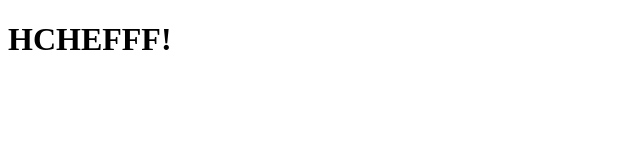
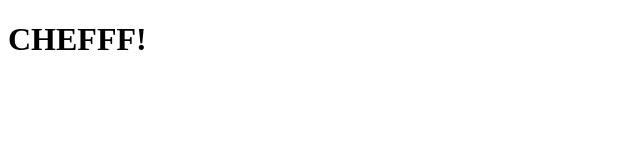
Before and after one commit to GregoryBassard/bassard-org, a plain HTML site: page index.html in a window 1280 px wide. Shown: the whole page, without its empty margins (0-640 px from the left). Drawn offline with Linux system fonts and the light colour scheme.

Commit message:
Update index.html

```diff
--- a/index.html
+++ b/index.html
@@ -4,6 +4,6 @@
     <title>le gaot!</title>
   </head>
   <body>
-    <h1>HCHEFFF!</h1>
+    <h1>CHEFFF!</h1>
   </body>
 </html>
```
